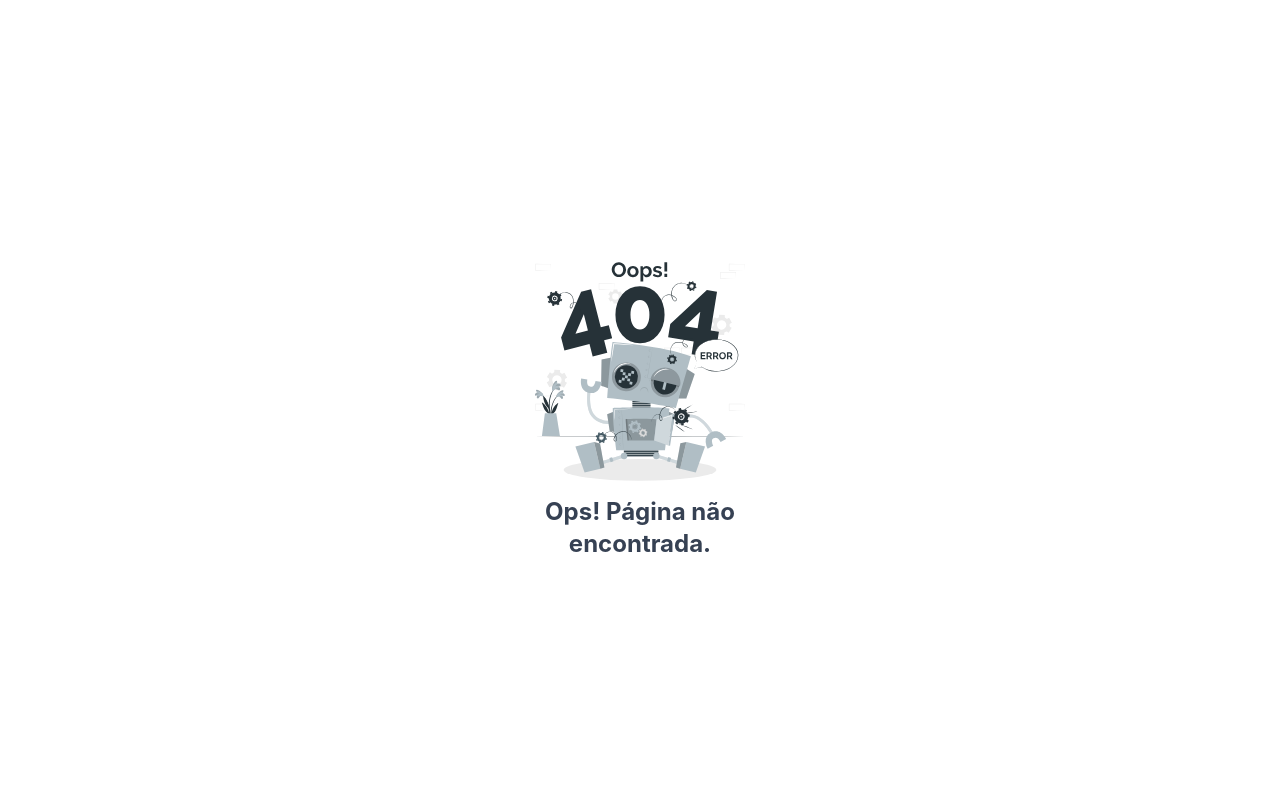
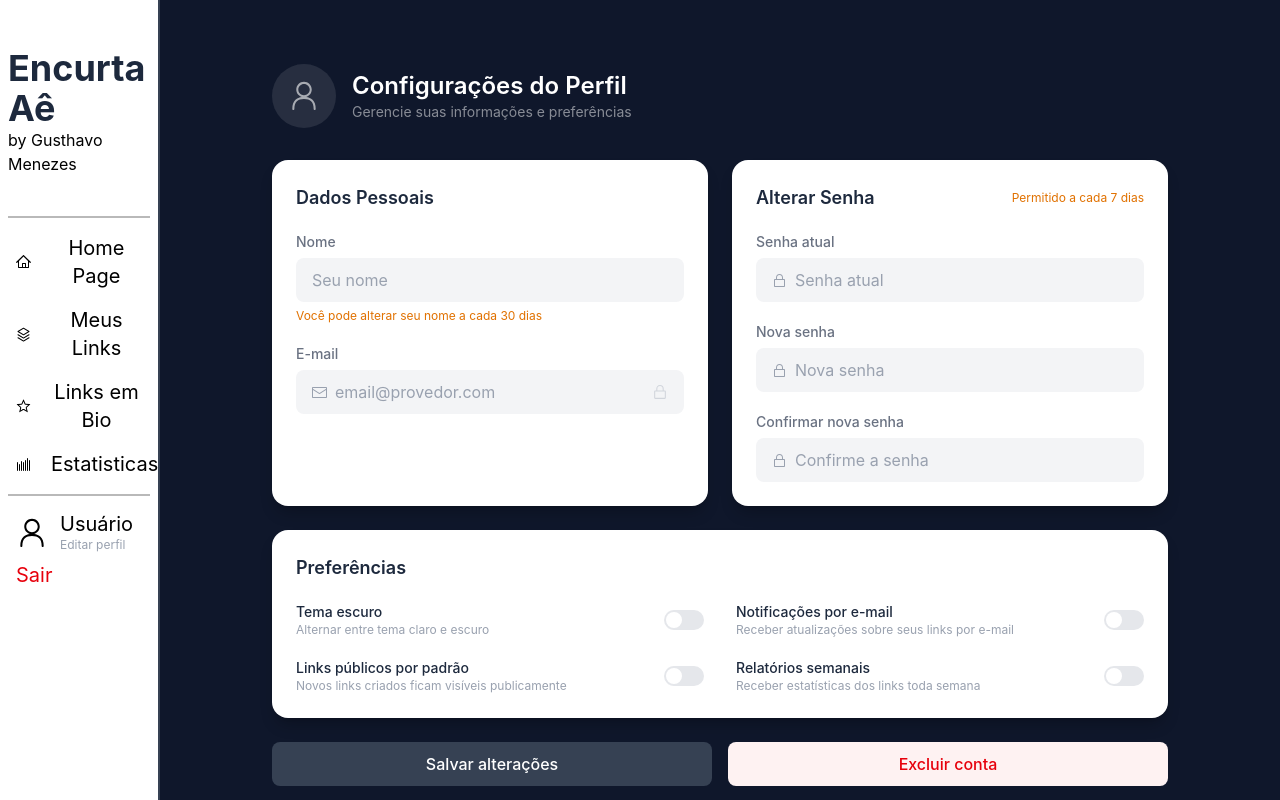
Before and after one commit to gusthavomnz/encurta-ae, a React (Vite) app in the folder frontend/: page /profile in a window 1280 px wide. Before the commit this address led to /404. Built offline with nearby package versions, Linux system fonts and the light colour scheme; no server answers; sample sign-in values are in the browser's storage.

Commit message:
feat: criação da pagina profile, lógica de alteração ainda não implementada.

```diff
--- a/frontend/src/AppRoutes.tsx
+++ b/frontend/src/AppRoutes.tsx
@@ -8,6 +8,7 @@ import PaginaRedirecionamento from "./pages/PaginaRedirecionamento";
 import PaginaMeusLinks from "./pages/PaginaMeusLinks";
 import PaginaLinksBio from "./pages/PaginaLinksBio";
 import PaginaEstatisticas from "./pages/PaginaEstatisticas";
+import PaginaProfile from "./pages/PaginaProfile";
 
 function AppRoutes() {
 
@@ -24,6 +25,7 @@ return (
         <Route path="/estatisticas" element={<PaginaEstatisticas/>}/>
         <Route element={<AuthGuard />}>
             <Route path="/home" element={<PaginaPrincipal/>} />
+            <Route path="/profile" element={<PaginaProfile/>} />
         </Route>
     </Routes>
 </BrowserRouter>
--- a/frontend/src/components/LeftSideBar.tsx
+++ b/frontend/src/components/LeftSideBar.tsx
@@ -5,7 +5,6 @@ import { useNavigate } from "react-router-dom";
 import { useUser } from "../contexts/UserContext";
 import {
   PersonIcon,
-  GearIcon,
   LayersIcon,
   HomeIcon,
   BarChartIcon,
@@ -77,14 +76,15 @@ export function LeftMenu() {
       <div className="w-full h-0.5 bg-neutral-900/30 mt-2 mb-2"></div>
 
       <div className=" absolute flex flex-col w-full gap-2 font-sans text-xl flex mb-8 p-2">
-        <div className="flex flex-row gap-2 items-center">
-          <PersonIcon />
-          <h1> {user.name || "Usuário"} </h1>
-        </div>
-
-        <div className="flex flex-row gap-2 items-center ">
-          <GearIcon />
-          <h1> Configurações </h1>
+        <div
+          className="flex flex-row gap-3 items-center cursor-pointer hover:opacity-70"
+          onClick={() => navigate('/profile')}
+        >
+          <PersonIcon width={32} height={32} />
+          <div className="flex flex-col leading-tight">
+            <h1> {user.name || "Usuário"} </h1>
+            <span className="text-xs text-gray-400">Editar perfil</span>
+          </div>
         </div>
 
         <div>
--- /dev/null
+++ b/frontend/src/components/ui/Toggle.tsx
@@ -0,0 +1,19 @@
+interface ToggleProps {
+  label: string;
+  description?: string;
+}
+
+export function Toggle({ label, description }: ToggleProps) {
+  return (
+    <label className="flex items-center justify-between cursor-pointer group">
+      <div className="flex flex-col">
+        <span className="text-sm text-slate-800 font-medium">{label}</span>
+        {description && <span className="text-xs text-gray-400">{description}</span>}
+      </div>
+      <input type="checkbox" className="sr-only peer" />
+      <div className="relative w-10 h-5 bg-gray-200 rounded-full peer-checked:bg-slate-700 transition-colors after:content-[''] after:absolute after:top-0.5 after:left-0.5 after:w-4 after:h-4 after:bg-white after:rounded-full after:transition-all peer-checked:after:translate-x-5" />
+    </label>
+  );
+}
+
+export default Toggle;
--- /dev/null
+++ b/frontend/src/pages/PaginaProfile.tsx
@@ -0,0 +1,124 @@
+import LeftMenu from "../components/LeftSideBar";
+import { PersonIcon, LockClosedIcon, EnvelopeClosedIcon } from "@radix-ui/react-icons";
+import { Toggle } from "../components/ui/Toggle";
+
+function PaginaProfile() {
+
+  return (
+    <div className="flex flex-row w-screen h-screen bg-slate-900">
+      <LeftMenu />
+
+      <div className="flex-1 flex flex-col items-center overflow-y-auto p-8">
+        <div className="w-full max-w-4xl flex flex-col py-8">
+          <div className="flex items-center gap-4 mb-8">
+            <div className="w-16 h-16 rounded-full bg-white/10 flex items-center justify-center shrink-0">
+              <PersonIcon width={32} height={32} className="text-white/60" />
+            </div>
+            <div>
+              <h1 className="text-white text-2xl font-semibold">Configurações do Perfil</h1>
+              <p className="text-white/50 text-sm">Gerencie suas informações e preferências</p>
+            </div>
+          </div>
+
+          <div className="grid grid-cols-1 lg:grid-cols-2 gap-6 mb-6">
+            {/* Dados Pessoais */}
+            <div className="bg-white rounded-2xl p-6 shadow-lg shadow-black/20 flex flex-col gap-5">
+              <h2 className="text-lg font-semibold text-slate-800">Dados Pessoais</h2>
+
+              <div className="flex flex-col gap-1.5">
+                <label className="text-sm text-gray-500 font-medium">Nome</label>
+                <input
+                  type="text"
+                  placeholder="Seu nome"
+                  className="w-full h-11 px-4 bg-gray-100 rounded-lg text-slate-800 outline-none focus:ring-2 focus:ring-slate-400 transition-shadow placeholder:text-gray-400"
+                />
+                <span className="text-xs text-amber-600">Você pode alterar seu nome a cada 30 dias</span>
+              </div>
+
+              <div className="flex flex-col gap-1.5">
+                <label className="text-sm text-gray-500 font-medium">E-mail</label>
+                <div className="flex items-center gap-2 w-full h-11 px-4 bg-gray-100 rounded-lg">
+                  <EnvelopeClosedIcon className="text-gray-400 shrink-0" />
+                  <input
+                    type="email"
+                    placeholder="email@provedor.com"
+                    disabled
+                    className="flex-1 bg-transparent text-slate-800 outline-none disabled:text-gray-400 placeholder:text-gray-400"
+                  />
+                  <LockClosedIcon className="text-gray-300 shrink-0 w-4 h-4" />
+                </div>
+              </div>
+            </div>
+
+            {/* Alterar Senha */}
+            <div className="bg-white rounded-2xl p-6 shadow-lg shadow-black/20 flex flex-col gap-5">
+              <div className="flex items-center justify-between">
+                <h2 className="text-lg font-semibold text-slate-800">Alterar Senha</h2>
+                <span className="text-xs text-amber-600">Permitido a cada 7 dias</span>
+              </div>
+
+              <div className="flex flex-col gap-1.5">
+                <label className="text-sm text-gray-500 font-medium">Senha atual</label>
+                <div className="flex items-center gap-2 w-full h-11 px-4 bg-gray-100 rounded-lg">
+                  <LockClosedIcon className="text-gray-400 shrink-0" />
+                  <input type="password" placeholder="Senha atual" className="flex-1 bg-transparent text-slate-800 outline-none placeholder:text-gray-400" />
+                </div>
+              </div>
+
+              <div className="flex flex-col gap-1.5">
+                <label className="text-sm text-gray-500 font-medium">Nova senha</label>
+                <div className="flex items-center gap-2 w-full h-11 px-4 bg-gray-100 rounded-lg">
+                  <LockClosedIcon className="text-gray-400 shrink-0" />
+                  <input type="password" placeholder="Nova senha" className="flex-1 bg-transparent text-slate-800 outline-none placeholder:text-gray-400" />
+                </div>
+              </div>
+
+              <div className="flex flex-col gap-1.5">
+                <label className="text-sm text-gray-500 font-medium">Confirmar nova senha</label>
+                <div className="flex items-center gap-2 w-full h-11 px-4 bg-gray-100 rounded-lg">
+                  <LockClosedIcon className="text-gray-400 shrink-0" />
+                  <input type="password" placeholder="Confirme a senha" className="flex-1 bg-transparent text-slate-800 outline-none placeholder:text-gray-400" />
+                </div>
+              </div>
+            </div>
+          </div>
+
+          {/* Preferências */}
+          <div className="bg-white rounded-2xl p-6 shadow-lg shadow-black/20 flex flex-col gap-5 mb-6">
+            <h2 className="text-lg font-semibold text-slate-800">Preferências</h2>
+            <div className="grid grid-cols-1 md:grid-cols-2 gap-x-8 gap-y-5">
+              <Toggle
+                label="Tema escuro"
+                description="Alternar entre tema claro e escuro"
+              />
+              <Toggle
+                label="Notificações por e-mail"
+                description="Receber atualizações sobre seus links por e-mail"
+              />
+              <Toggle
+                label="Links públicos por padrão"
+                description="Novos links criados ficam visíveis publicamente"
+              />
+              <Toggle
+                label="Relatórios semanais"
+                description="Receber estatísticas dos links toda semana"
+              />
+            </div>
+          </div>
+
+          {/* Ações */}
+          <div className="flex gap-4">
+            <button className="flex-1 h-11 bg-gray-700 hover:bg-gray-800 text-white font-medium rounded-lg transition-colors">
+              Salvar alterações
+            </button>
+            <button className="flex-1 h-11 bg-red-50 hover:bg-red-100 text-red-600 font-medium rounded-lg transition-colors">
+              Excluir conta
+            </button>
+          </div>
+        </div>
+      </div>
+    </div>
+  )
+}
+
+export default PaginaProfile;
```
